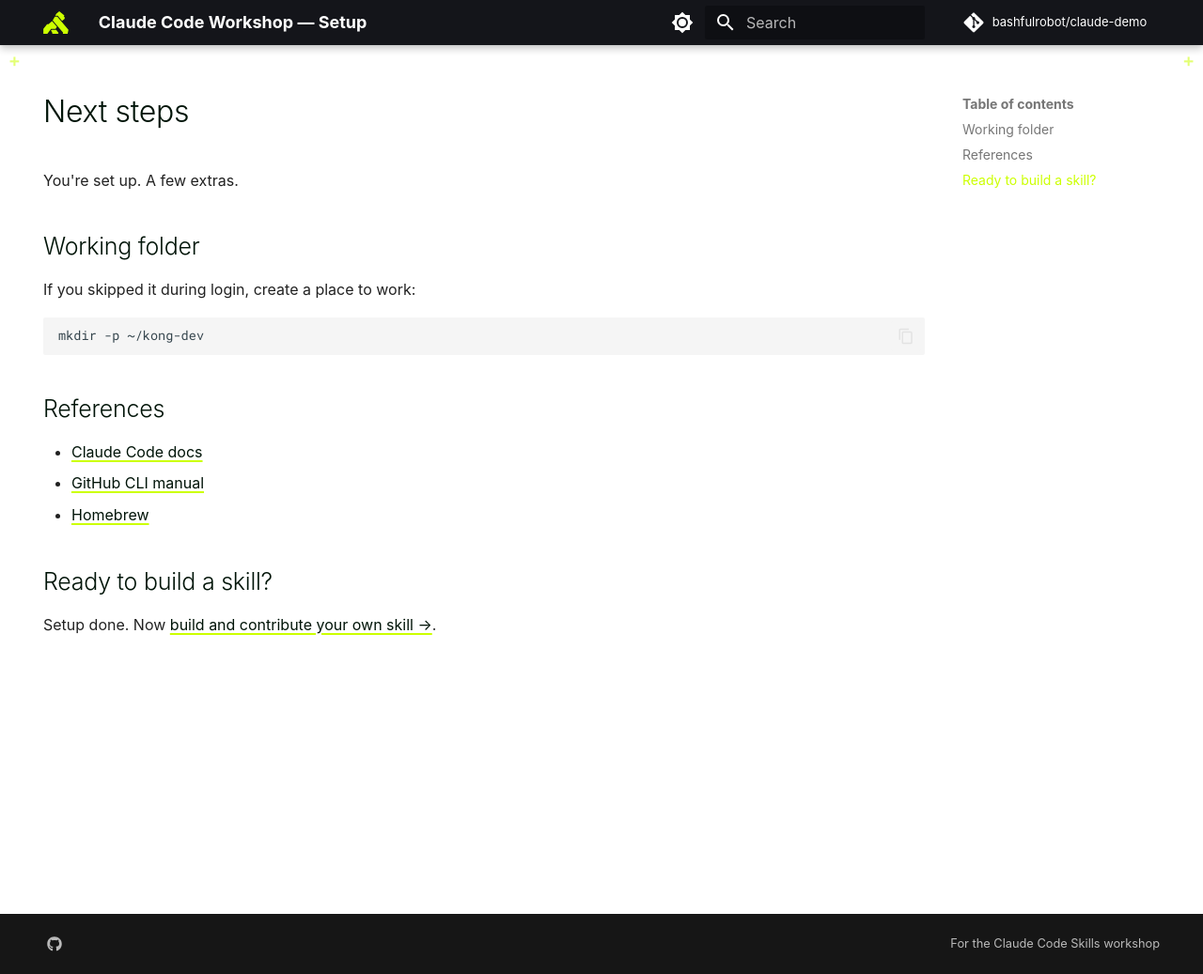
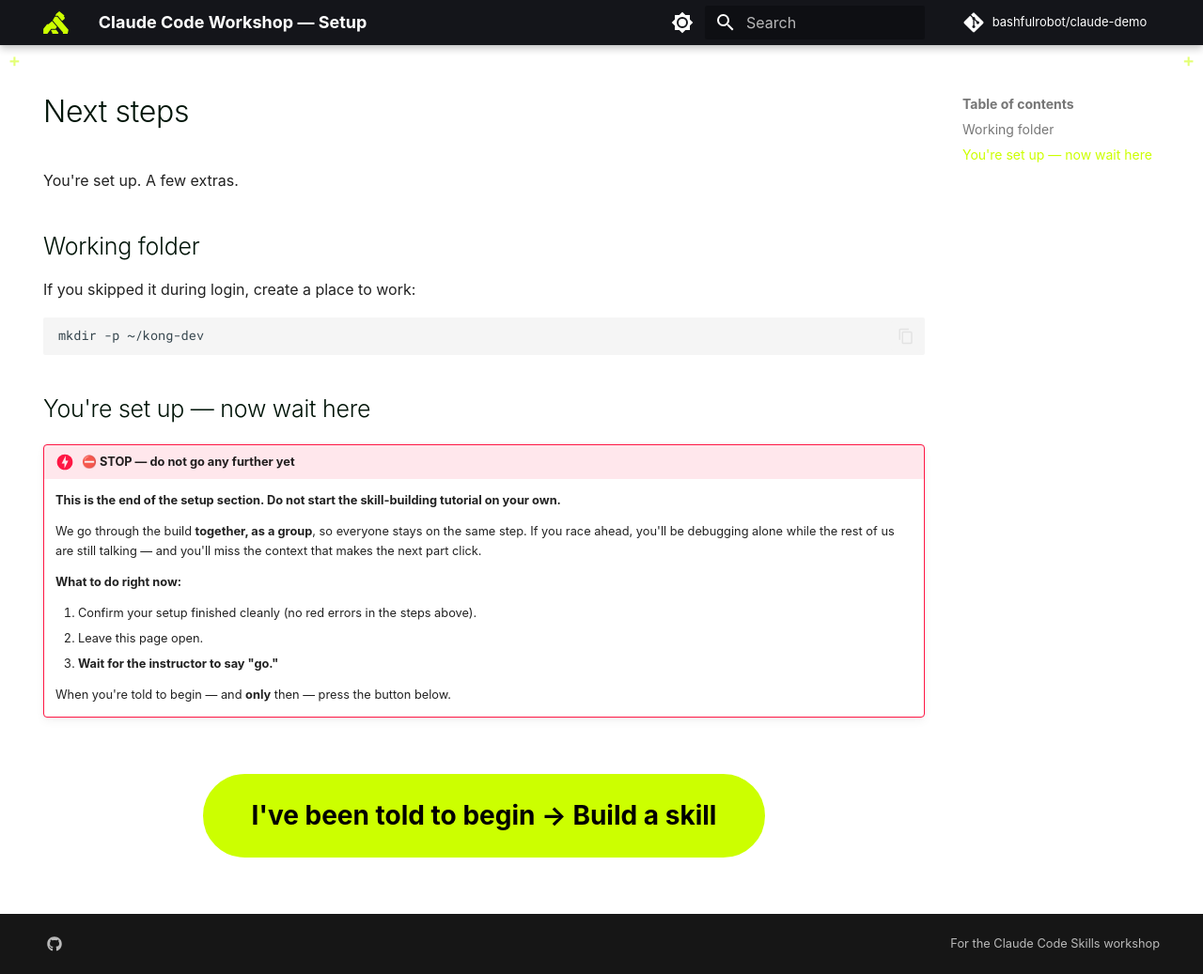
Before and after one commit to bashfulrobot/claude-demo, an MkDocs documentation site: the page built from docs/next-steps.md, in a window 1280 px wide and 1037 px high. Shown: the whole window at 94% size. Built offline with MkDocs 1.6.1 and Material for MkDocs 9.7.7, drawn with Linux system fonts in a browser that asks for light colours; some web fonts are replaced; comment, search, counter and statistics services are not loaded.

Commit message:
docs(next-steps): drop references, add a clear wait gate before the tutorial
Replace the references list with a stop-and-wait callout so attendees don't
start the build alone, and make the tutorial entry a large, prominent button
they only press when told.

````diff
--- a/docs/next-steps.md
+++ b/docs/next-steps.md
@@ -15,12 +15,23 @@ If you skipped it during login, create a place to work:
 mkdir -p ~/kong-dev
 ```
 
-## References
+## You're set up — now wait here
 
-- [Claude Code docs](https://code.claude.com/docs/en/overview)
-- [GitHub CLI manual](https://cli.github.com/manual/)
-- [Homebrew](https://brew.sh/)
+!!! danger "⛔ STOP — do not go any further yet"
+    **This is the end of the setup section. Do not start the skill-building tutorial on your own.**
 
-## Ready to build a skill?
+    We go through the build **together, as a group**, so everyone stays on the same step. If you race ahead, you'll be debugging alone while the rest of us are still talking — and you'll miss the context that makes the next part click.
 
-Setup done. Now [build and contribute your own skill →](tutorial/index.md).
+    **What to do right now:**
+
+    1. Confirm your setup finished cleanly (no red errors in the steps above).
+    2. Leave this page open.
+    3. **Wait for the instructor to say "go."**
+
+    When you're told to begin — and **only** then — press the button below.
+
+<div style="text-align: center; margin: 3rem 0;" markdown>
+
+[I've been told to begin → Build a skill](tutorial/index.md){ .md-button .md-button--primary style="font-size: 1.4rem; padding: 1rem 2.5rem;" }
+
+</div>
````
